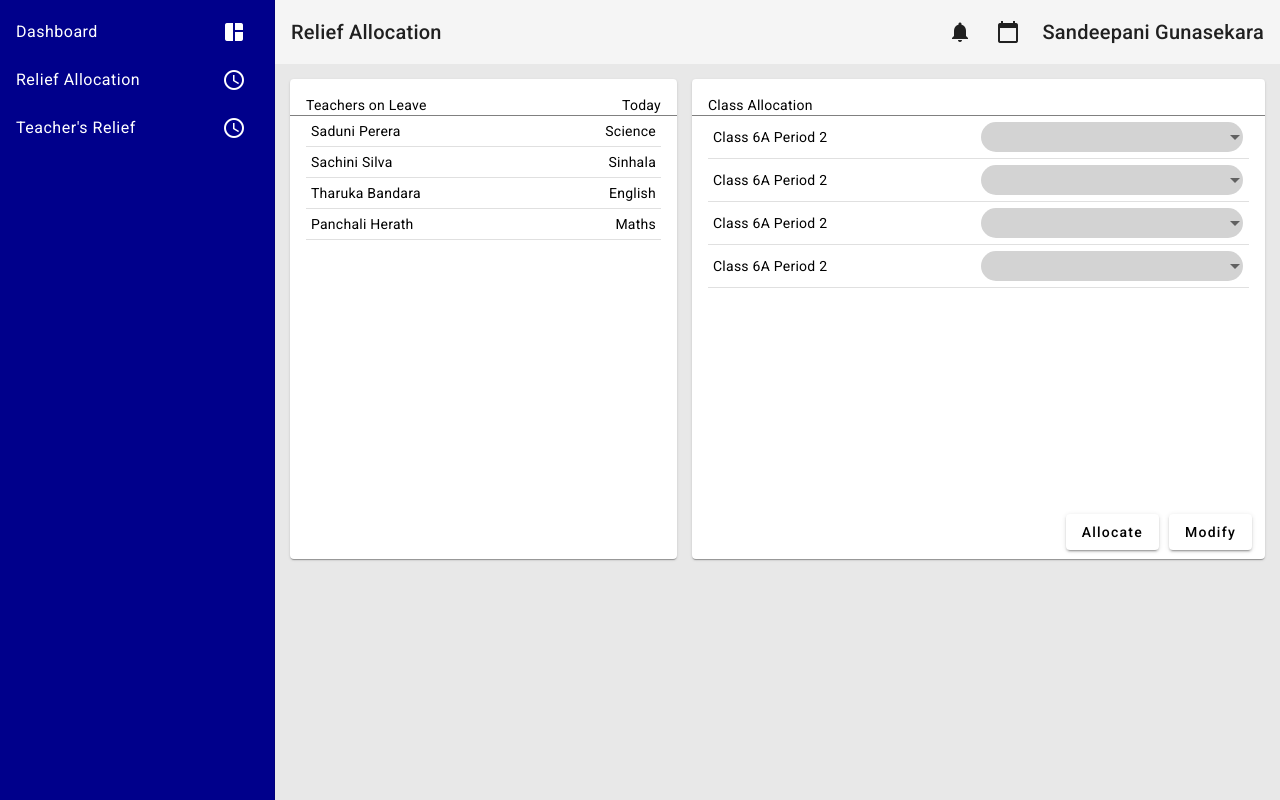
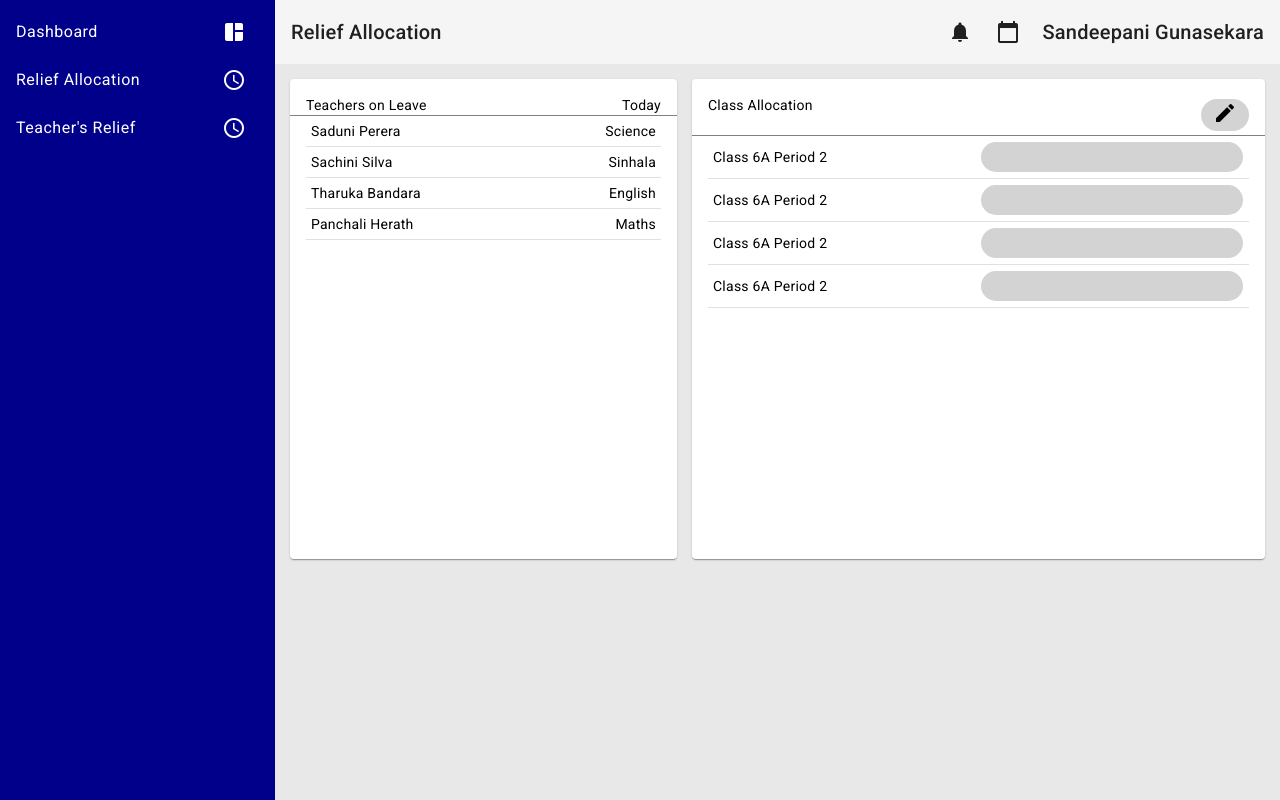
Before and after one commit to codingPentagon/ZoneEd, an Angular app in the folder frontend/: page /reliefprin in a window 1280 px wide. Built offline with nearby package versions, Linux system fonts and the light colour scheme.

Commit message:
implemented modify button and linked with drop downs

```diff
--- a/frontend/src/app/relief-prin/relief-prin.component.css
+++ b/frontend/src/app/relief-prin/relief-prin.component.css
@@ -55,3 +55,11 @@ mat-select{
   margin: 1px;
   border-radius: 20px;
 }
+
+/deep/ .mat-mdc-select-disabled /deep/ .mat-mdc-select-value, /deep/ .mat-mdc-select-value, /deep/ .mat-mdc-select-arrow{
+  color: white;
+}
+
+.hide /deep/ .mat-mdc-select-arrow{
+  display: none;
+}
--- a/frontend/src/app/relief-prin/relief-prin.component.html
+++ b/frontend/src/app/relief-prin/relief-prin.component.html
@@ -23,16 +23,24 @@
     </div>
     <div class="right">
       <mat-card class="right-card">
-        <mat-card-header>Class Allocation</mat-card-header>
+        <mat-card-header>
+          Class Allocation
+          <span class="spacer"></span>
+          <mat-chip-listbox>
+            <mat-chip [ngStyle]="{'background-color':modify ? '#3f51b5' : 'lightgrey','transition':'150ms ease-out'}" (click)="modifyToggle()">
+              <mat-icon [ngStyle]="{'color':modify ? 'white' : 'black'}">create</mat-icon>
+            </mat-chip>
+          </mat-chip-listbox>
+        </mat-card-header>
         <mat-card-content>
-
           <div *ngFor="let relief of reliefs">
             <div class="allocate-entry">
               Class {{relief.class}} Period {{relief.period}}
               <span class="spacer"></span>
               <div>
                 <mat-select placeholder="Select a Teacher" [(value)]="relief.allocatedTchr"
-                            [ngStyle]="{'background-color':relief.allocatedTchr == '' ? 'lightgrey' : 'blue'}">
+                            [ngStyle]="{'background-color':relief.allocatedTchr == '' ? 'lightgrey' : 'blue'}"
+                            [disabled]="!modify" [ngClass]="{'hide':!modify}">
                   <mat-option *ngFor="let teacher of availTeachers" [value]="teacher">
                     {{teacher}}
                   </mat-option>
@@ -42,9 +50,9 @@
             <mat-divider></mat-divider>
           </div>
         </mat-card-content>
-        <mat-card-actions align="end">
+        <mat-card-actions align="end" *ngIf="modify">
           <button mat-raised-button>Allocate</button>
-          <button mat-raised-button>Modify</button>
+          <button mat-raised-button (click)="modifyToggle()">Discard</button>
         </mat-card-actions>
       </mat-card>
     </div>
--- a/frontend/src/app/relief-prin/relief-prin.component.ts
+++ b/frontend/src/app/relief-prin/relief-prin.component.ts
@@ -21,6 +21,11 @@ export class ReliefPrinComponent {
     {class:'6A', period:2, allocatedTchr:''},
     {class:'6A', period:2, allocatedTchr:''},
     {class:'6A', period:2, allocatedTchr:''},
-  ]
+  ];
 
+  modify:boolean = false;
+
+  modifyToggle(){
+    this.modify = !this.modify;
+  }
 }
```
